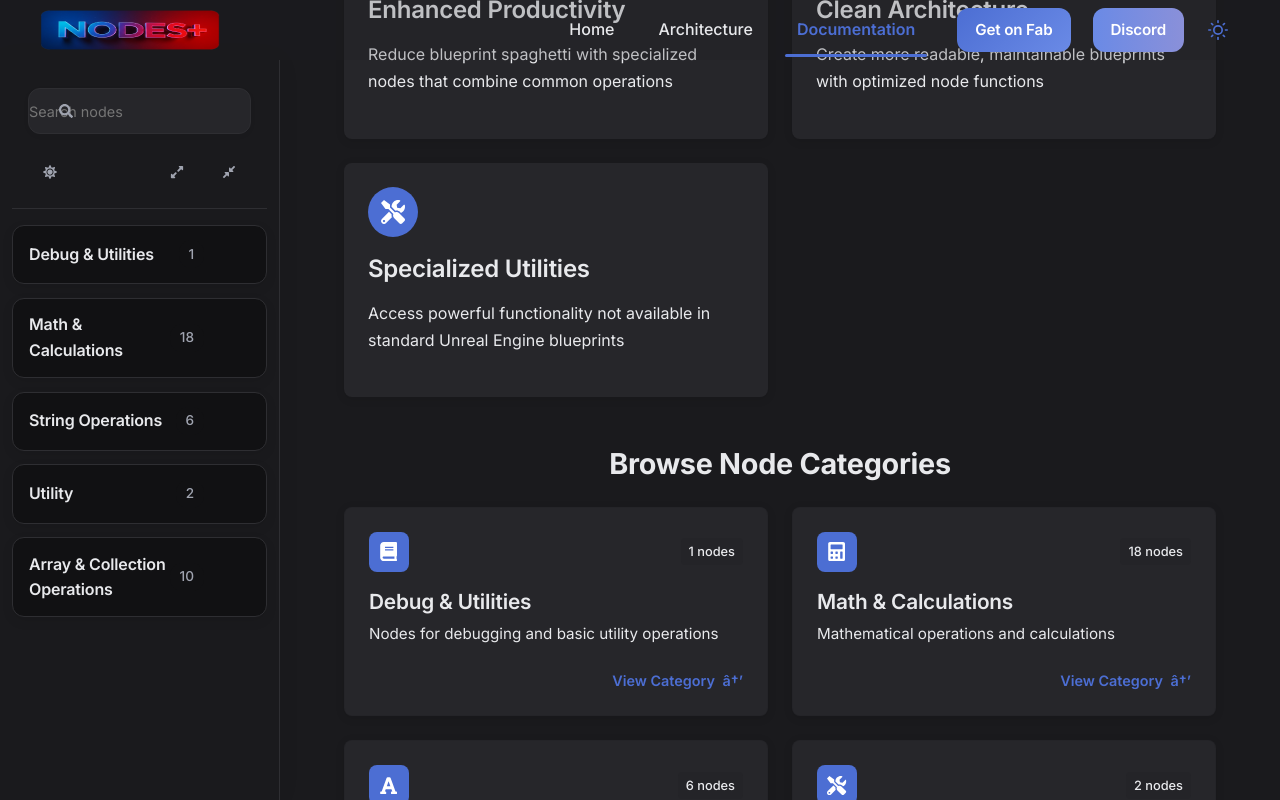
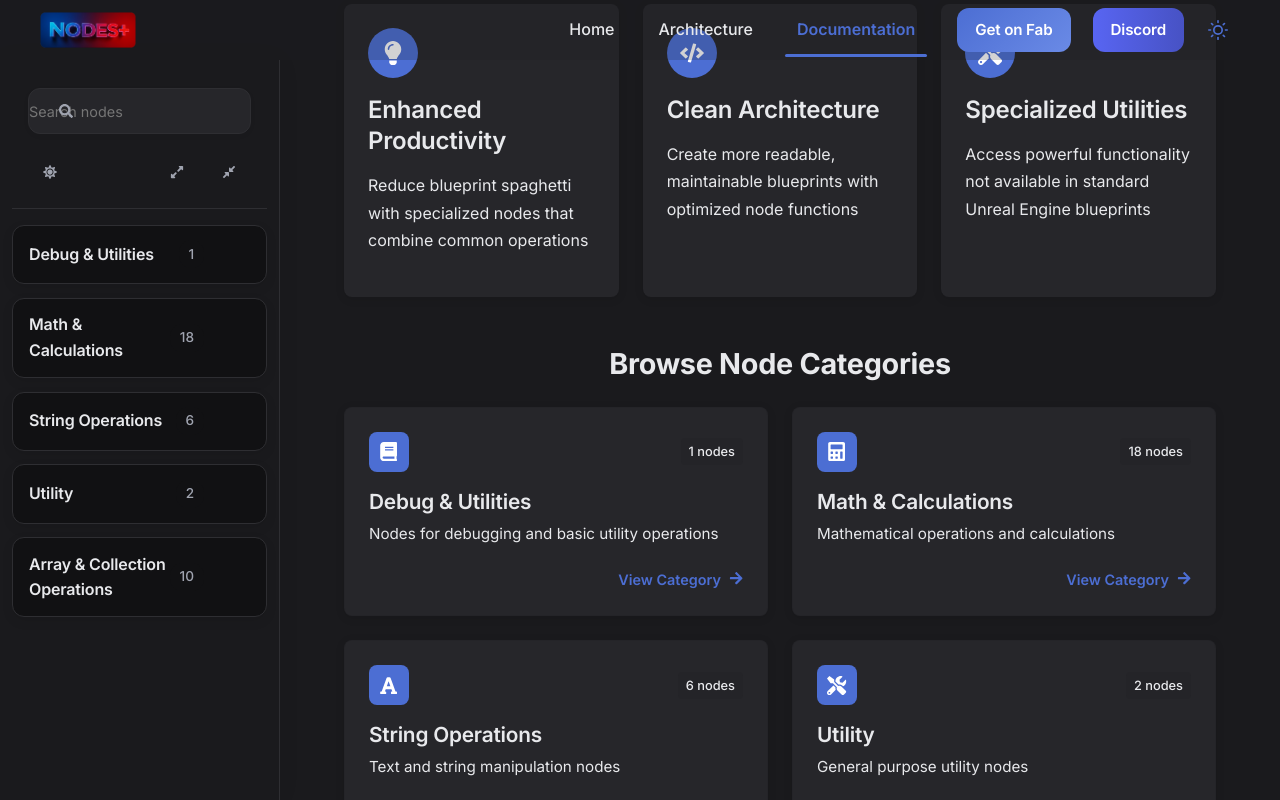
Before and after one commit to Sheriff99yt/NodesPlusWebsite, a React (Vite) app: page /NodesPlusWebsite/documentation in a window 1280 px wide. Built offline with nearby package versions, Linux system fonts and the light colour scheme.

Commit message:
Fix logo paths, encoding, and desktop card grids.

```diff
--- a/index.html
+++ b/index.html
@@ -2,7 +2,7 @@
 <html lang="en">
   <head>
     <meta charset="UTF-8" />
-    <link rel="icon" type="image/png" href="./images/branding/Logo.png" />
+    <link rel="icon" type="image/png" href="%BASE_URL%images/branding/Logo.png" />
     <meta name="viewport" content="width=device-width, initial-scale=1.0" />
     <meta name="description" content="Nodes Plus is a Blueprint function library for Unreal Engine. Browse documentation in the browser, get the plugin on Fab, and ask questions on Discord." />
     <meta name="author" content="Sherif Hany / 99 Studios" />
--- a/src/components/common/Navbar.tsx
+++ b/src/components/common/Navbar.tsx
@@ -2,7 +2,7 @@ import { useEffect, useRef, useState } from 'react';
 import { Link as RouterLink, NavLink } from 'react-router-dom';
 import ThemeToggle from './ThemeToggle';
 import { useTheme } from '../../context/ThemeContext';
-import { DISCORD_URL, FAB_URL } from '../../utils/site';
+import { DISCORD_URL, FAB_URL, LOGO_SRC } from '../../utils/site';
 import '../../styles/Navbar.css';
 
 const Navbar = () => {
@@ -76,8 +76,8 @@ const Navbar = () => {
       <div className="navbar-content">
         <RouterLink to="/" className="navbar-logo-link" onClick={closeMenu}>
           <img
-            className="navbar-logo"
-            src="./images/branding/Logo.png"
+            className="navbar-logo navbar-logo-image"
+            src={LOGO_SRC}
             alt="Nodes Plus home"
             width="180"
             height="40"
--- a/src/components/home/ImageOptimizer.ts
+++ b/src/components/home/ImageOptimizer.ts
@@ -1,3 +1,4 @@
+import { BANNER_SRC } from '../../utils/site';
 /**
  * ImageOptimizer.ts
  * Utility for optimizing images on the Nodes Plus website
@@ -97,14 +98,14 @@ export const preloadCriticalImages = (imageSrcs: string[]): void => {
 export const siteImages = {
   // Hero banner
   heroBanner: {
-    original: './images/branding/Banner.jpg',
-    small: './images/branding/Banner.jpg',
-    medium: './images/branding/Banner.jpg',
-    large: './images/branding/Banner.jpg',
+    original: BANNER_SRC,
+    small: BANNER_SRC,
+    medium: BANNER_SRC,
+    large: BANNER_SRC,
     webp: {
-      small: './images/branding/Banner.jpg',
-      medium: './images/branding/Banner.jpg',
-      large: './images/branding/Banner.jpg',
+      small: BANNER_SRC,
+      medium: BANNER_SRC,
+      large: BANNER_SRC,
     }
   },
 
--- a/src/pages/Documentation.tsx
+++ b/src/pages/Documentation.tsx
@@ -9,7 +9,7 @@ import CategoryDetailsPanel from '../components/docs/CategoryDetailsPanel';
 import { nodeCategories, getNodesByCategory, getNodeById, Node, NodeCategory, searchNodes } from '../data/nodes';
 import useAnalytics from '../hooks/useAnalytics';
 import { useTheme } from '../context/ThemeContext';
-import { FaSearch, FaTimes, FaExpandAlt, FaCompressAlt, FaMoon, FaSun, FaCode, FaBook, FaLightbulb, FaCalculator, FaFont, FaTools, FaLayerGroup, FaCube, FaBars } from 'react-icons/fa';
+import { FaSearch, FaTimes, FaExpandAlt, FaCompressAlt, FaMoon, FaSun, FaCode, FaBook, FaLightbulb, FaCalculator, FaFont, FaTools, FaLayerGroup, FaCube, FaBars, FaArrowRight } from 'react-icons/fa';
 
 import '../styles/Documentation.css';
 
@@ -92,7 +92,7 @@ const DefaultDocumentationPanel = ({ categories, onSelectCategory }: { categorie
                 <h3>{category.name}</h3>
                 <p>{category.description || `A collection of ${category.name.toLowerCase()} blueprint nodes`}</p>
                 <div className="docs-category-card-footer">
-                  <span className="docs-view-category">View Category <span className="arrow">â†’</span></span>
+                  <span className="docs-view-category">View Category <span className="arrow" aria-hidden="true"><FaArrowRight /></span></span>
                 </div>
               </button>
             ))}
--- a/src/pages/Home.tsx
+++ b/src/pages/Home.tsx
@@ -4,7 +4,7 @@ import { FaArrowRight, FaArrowUp } from 'react-icons/fa';
 import StructuredData, { type FaqItem } from '../components/common/StructuredData';
 import PageSeo from '../components/common/PageSeo';
 import OptimizedImage from '../components/common/OptimizedImage';
-import { DISCORD_URL, FAB_URL, SITE_DESCRIPTION, SITE_NAME } from '../utils/site';
+import { BANNER_SRC, DISCORD_URL, FAB_URL, SITE_DESCRIPTION, SITE_NAME } from '../utils/site';
 import '../styles/Home.css';
 
 const InteractiveNodeDemo = lazy(() => import('../components/home/InteractiveNodeDemo'));
@@ -100,7 +100,7 @@ const Home = () => {
         <section className="hero-section" ref={heroRef} aria-labelledby="home-hero-title">
           <div className="hero-background" style={{ transform: `translateY(${scrollY * 0.15}px)` }}>
             <OptimizedImage
-              src="./images/branding/Banner.jpg"
+              src={BANNER_SRC}
               alt=""
               loading="eager"
               className="hero-background-image"
--- a/src/styles/Architecture.css
+++ b/src/styles/Architecture.css
@@ -36,9 +36,15 @@
 
 .arch-stack {
   display: grid;
-  grid-template-columns: repeat(auto-fit, minmax(220px, 1fr));
+  grid-template-columns: 1fr;
   gap: 1rem;
   margin-bottom: 3.5rem;
+}
+
+@media (min-width: 640px) {
+  .arch-stack {
+    grid-template-columns: repeat(2, minmax(0, 1fr));
+  }
 }
 
 .arch-card {
--- a/src/styles/Documentation.css
+++ b/src/styles/Documentation.css
@@ -483,7 +483,7 @@
    DOCUMENTATION HERO SECTION - Completely separate from Home hero
    =============================================================== */
 .docs-hero-section {
-  background: url('/images/branding/Banner.jpg') center center/cover no-repeat;
+  background: url('/NodesPlusWebsite/images/branding/Banner.jpg') center center/cover no-repeat;
   position: relative;
   padding: 3rem 2rem;
   text-align: center;
@@ -615,8 +615,14 @@
 
 .docs-features-grid {
   display: grid;
-  grid-template-columns: repeat(auto-fill, minmax(300px, 1fr));
+  grid-template-columns: repeat(auto-fit, minmax(min(100%, 220px), 1fr));
   gap: 1.5rem;
+}
+
+@media (min-width: 900px) {
+  .docs-features-grid {
+    grid-template-columns: repeat(3, 1fr);
+  }
 }
 
 .docs-feature-card {
--- a/src/styles/Navbar.css
+++ b/src/styles/Navbar.css
@@ -532,3 +532,25 @@ body {
   outline: var(--focus-ring, 2px solid #526ED3);
   outline-offset: 3px;
 }
+
+
+img.navbar-logo,
+.navbar-logo-image {
+  height: 36px;
+  width: auto;
+  max-height: 36px;
+  display: block;
+  object-fit: contain;
+}
+
+.navbar-button-purple {
+  background: linear-gradient(90deg, #5865f2 0%, #4752c4 100%);
+  color: #ffffff;
+  border: none;
+  opacity: 1;
+}
+
+.navbar-button-purple:hover {
+  filter: brightness(1.08);
+  border-color: transparent;
+}
--- a/src/utils/site.ts
+++ b/src/utils/site.ts
@@ -3,6 +3,15 @@ export const SITE_ORIGIN = 'https://sheriff99yt.github.io';
 export const SITE_URL = `${SITE_ORIGIN}${SITE_BASE}`;
 export const OG_IMAGE = `${SITE_URL}/images/branding/og-image.png`;
 export const LOGO_URL = `${SITE_URL}/images/branding/Logo.png`;
+
+export function publicAsset(path: string): string {
+  const base = import.meta.env.BASE_URL || "/";
+  const clean = path.replace(/^\//, "");
+  return `${base.endsWith("/") ? base : `${base}/`}${clean}`;
+}
+
+export const LOGO_SRC = publicAsset("images/branding/Logo.png");
+export const BANNER_SRC = publicAsset("images/branding/Banner.jpg");
 export const FAB_URL = 'https://www.fab.com/sellers/Sherif%20Hany';
 export const DISCORD_URL = 'https://discord.gg/2Pu9ywaptN';
 export const GITHUB_URL = 'https://github.com/Sheriff99yt/NodesPlusWebsite';
```
Also changed, not shown: 1 other file (tests, documents, lock files or other folders).
